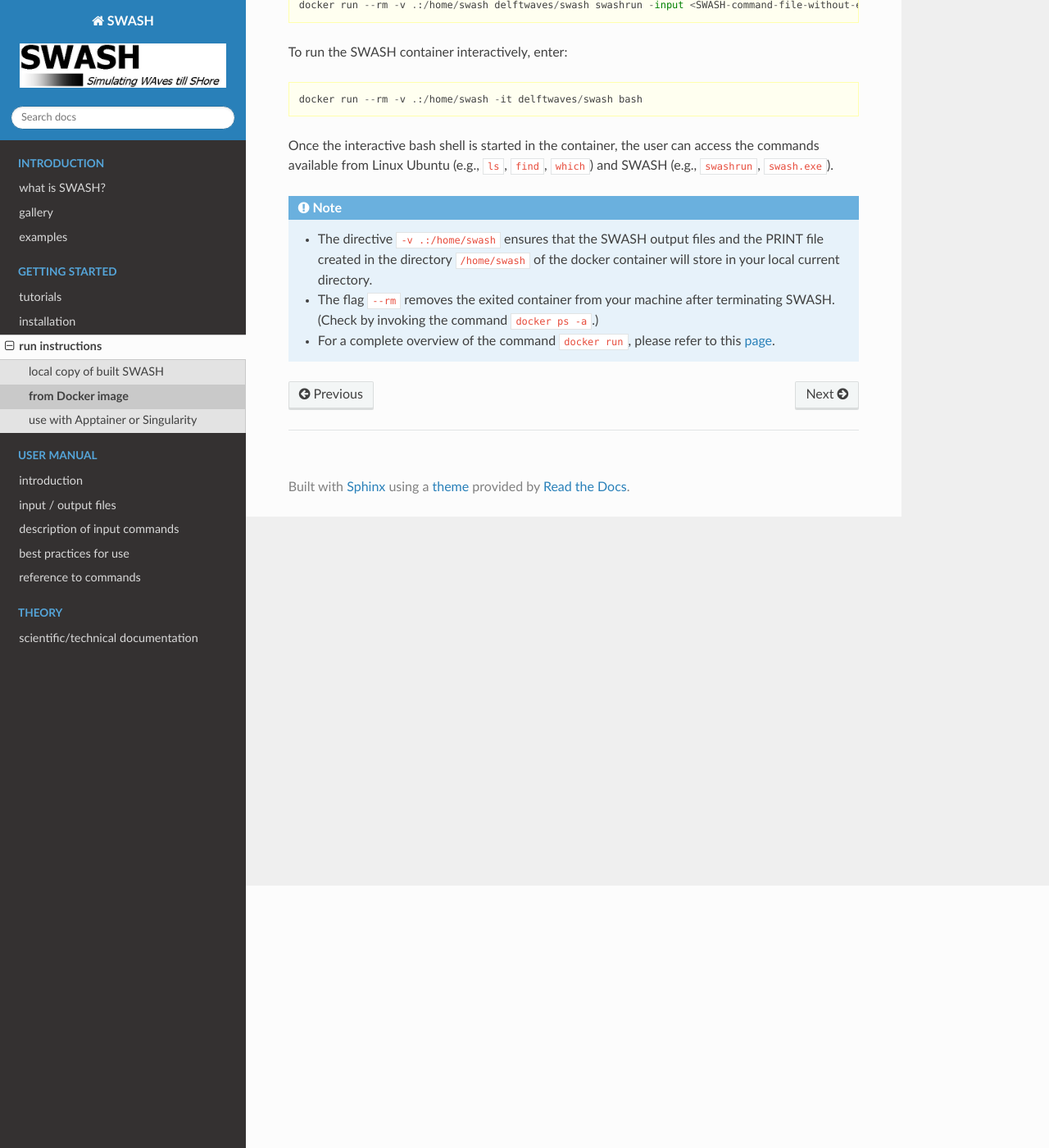
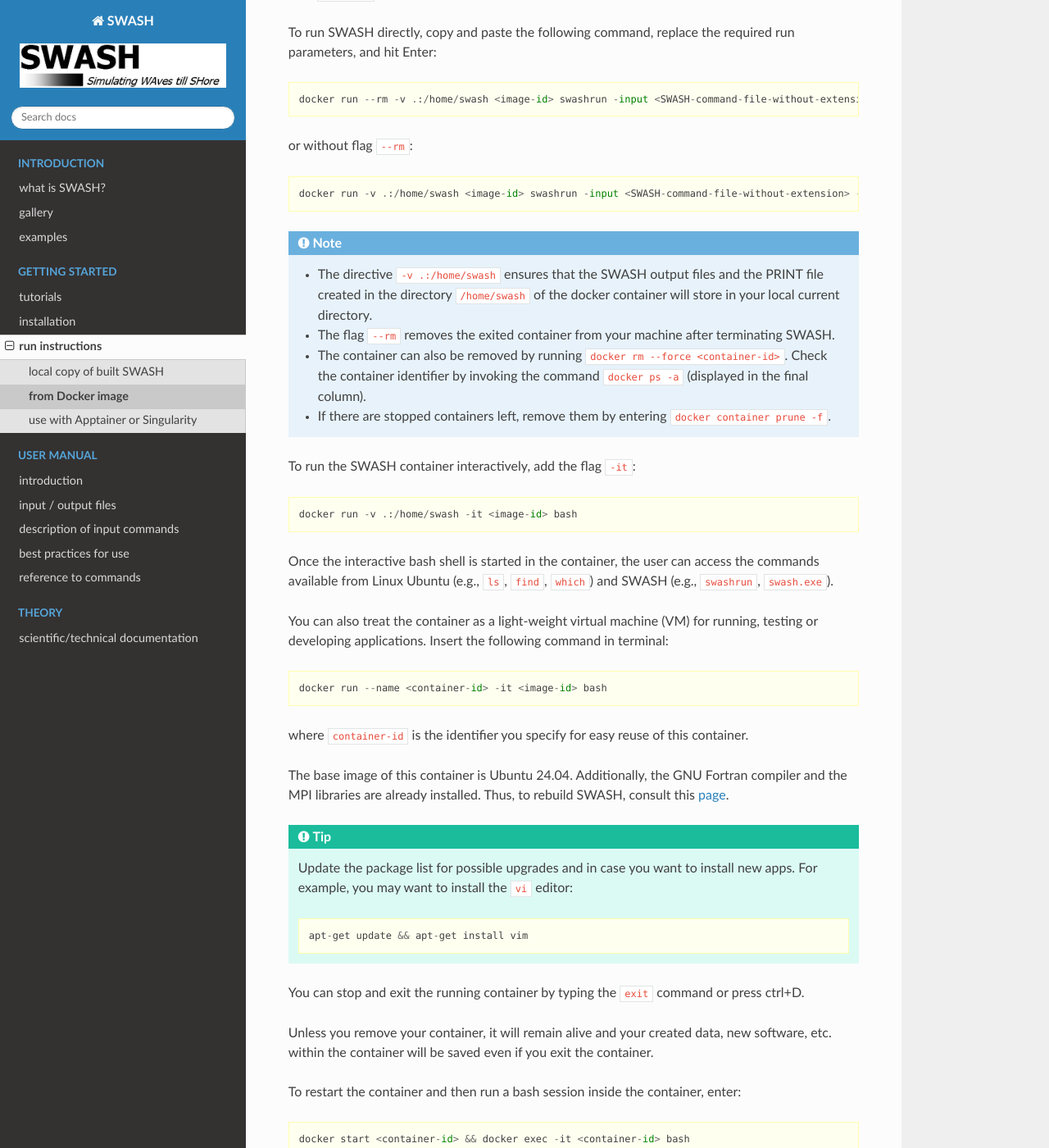
Before and after one commit to delftwaves/swash-docs, a Sphinx documentation site: the page built from docs/getting_started/run2/index.rst, in a window 1280 px wide and 1400 px high, scrolled down 320 px. Shown: the whole window at 82% size. Built offline with Sphinx 7.4.7 and the Read the Docs theme 3.1.0, drawn with Linux system fonts in a browser that asks for light colours; some of the changed text lies outside the part shown.

Commit message:
update documentation

```diff
--- a/docs/getting_started/docker.rst
+++ b/docs/getting_started/docker.rst
@@ -20,3 +20,5 @@
 
 To run your own SWASH application, download the official `SWASH docker image <https://hub.docker.com/r/delftwaves/swash>`_ from the Docker Hub repository.
 Like the SWASH source code, this image is distributed under `GNU GPL v3 license <https://gitlab.tudelft.nl/citg/wavemodels/swash/-/blob/main/LICENSE>`_.
+
+Consult this :ref:`page <docrun>` for the various run instructions.
--- a/docs/getting_started/gnu_fortran/linux.rst
+++ b/docs/getting_started/gnu_fortran/linux.rst
@@ -68,8 +68,6 @@
 
    sudo dnf install perl
 
-.. _deblin:
-
 Debian-based Linux distributions
 ~~~~~~~~~~~~~~~~~~~~~~~~~~~~~~~~
 
@@ -112,6 +110,8 @@
 
    - The ``CMake`` version must be at least 3.20 or newer.
    - The ``perl`` version is 5 or higher.
+
+.. _instlswn:
 
 installation SWASH
 ------------------
--- a/docs/getting_started/run2/index.rst
+++ b/docs/getting_started/run2/index.rst
@@ -1,22 +1,71 @@
+.. _docrun:
+
 from Docker image
 =================
 
-The user can either choose between running SWASH directly using docker or the docker in interactive mode (flag ``-it``).
+The user can either choose between running SWASH directly using docker or the docker in interactive mode.
+It is beneficial to download the `SWASH docker image <https://hub.docker.com/r/delftwaves/swash>`_ first::
+
+   docker pull delftwaves/swash && docker tag delftwaves/swash <image-id>
+
+with ``image-id`` a suitable image identifier.
 
 To run SWASH directly, copy and paste the following command, replace the required run parameters, and hit Enter::
 
-   docker run --rm -v .:/home/swash delftwaves/swash swashrun -input <SWASH-command-file-without-extension> -mpi <nprocs>
+   docker run --rm -v .:/home/swash <image-id> swashrun -input <SWASH-command-file-without-extension> -mpi <nprocs>
 
-To run the SWASH container interactively, enter::
+or without flag ``--rm``::
 
-   docker run --rm -v .:/home/swash -it delftwaves/swash bash
-
-Once the interactive bash shell is started in the container, the user can access the commands available from Linux Ubuntu (e.g., ``ls``, ``find``,
-``which``) and SWASH (e.g., ``swashrun``, ``swash.exe``).
+   docker run -v .:/home/swash <image-id> swashrun -input <SWASH-command-file-without-extension> -mpi <nprocs>
 
 .. note::
 
    - The directive ``-v .:/home/swash`` ensures that the SWASH output files and the PRINT file created in the directory ``/home/swash`` of the
      docker container will store in your local current directory.
-   - The flag ``--rm`` removes the exited container from your machine after terminating SWASH. (Check by invoking the command ``docker ps -a``.)
-   - For a complete overview of the command ``docker run``, please refer to this `page <https://docs.docker.com/reference/cli/docker/container/run/>`_.
+   - The flag ``--rm`` removes the exited container from your machine after terminating SWASH.
+   - The container can also be removed by running ``docker rm --force <container-id>``. Check the container identifier by invoking
+     the command ``docker ps -a`` (displayed in the final column).
+   - If there are stopped containers left, remove them by entering ``docker container prune -f``.
+
+To run the SWASH container interactively, add the flag ``-it``::
+
+   docker run -v .:/home/swash -it <image-id> bash
+
+Once the interactive bash shell is started in the container, the user can access the commands available from Linux Ubuntu (e.g., ``ls``, ``find``,
+``which``) and SWASH (e.g., ``swashrun``, ``swash.exe``).
+
+.. _indoc:
+
+You can also treat the container as a light-weight virtual machine (VM) for running, testing or developing applications. Insert the following
+command in terminal::
+
+   docker run --name <container-id> -it <image-id> bash
+
+where ``container-id`` is the identifier you specify for easy reuse of this container.
+
+The base image of this container is Ubuntu 24.04. Additionally, the GNU Fortran compiler and the MPI libraries are already installed.
+Thus, to rebuild SWASH, consult this :ref:`page <instlswn>`.
+
+.. tip::
+
+   Update the package list for possible upgrades and in case you want to install new apps.
+   For example, you may want to install the ``vi`` editor::
+
+      apt-get update && apt-get install vim
+
+You can stop and exit the running container by typing the ``exit`` command or press ctrl+D.
+
+Unless you remove your container, it will remain alive and your created data, new software, etc. within the container will be saved even if you
+exit the container.
+
+To restart the container and then run a bash session inside the container, enter::
+
+   docker start <container-id> && docker exec -it <container-id> bash
+
+or::
+
+   docker start <container-id> && docker attach <container-id>
+
+.. caution::
+
+   Do not remove the container (e.g., ``docker rm``), otherwise data will be lost.
```
Also changed, not shown: docs/getting_started/gnu_fortran/windows.rst (+5 -15 lines).
